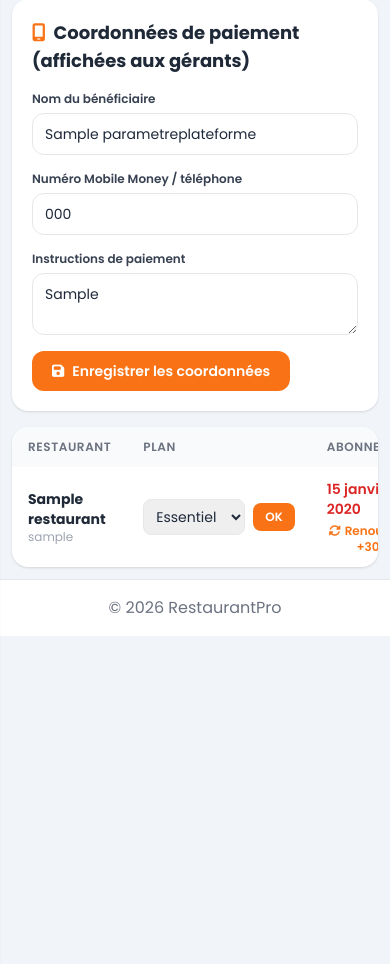
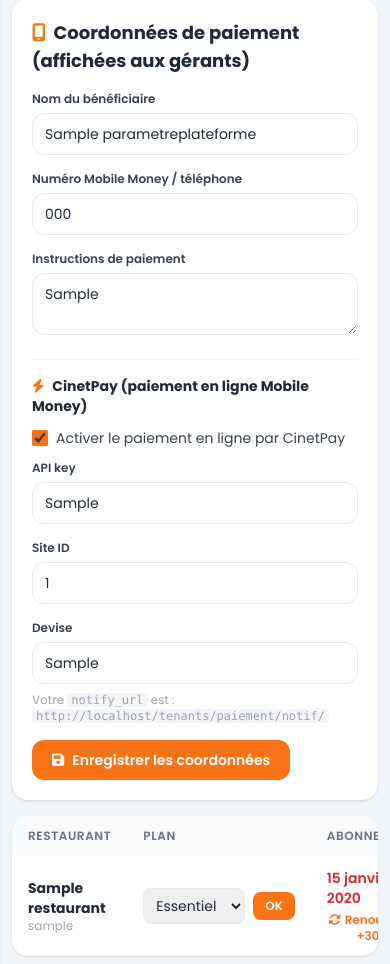
Before and after one commit to issa1299/gestion-restaurant-django, a Django app: page /tenants/plateforme/ in a window 390 px wide. Shown: the part 258-1222 px from the top of the page. Run offline with Django 5.2, Linux system fonts and the light colour scheme; a user stored in the database is signed in; data comes from the database, SQL or seed files in the repository; tables that the repository leaves empty hold one stand-in row (values such as "Sample post"); grey boxes marked "Sample" are stand-in pictures; some libraries are stand-ins or nearby versions.

Commit message:
Paiement en ligne CinetPay (Mobile Money FCFA) pour l'abonnement SaaS
- ParametrePlateforme : champs cinetpay_active/apikey/site_id/devise
- Nouveau modèle Paiement (journal des transactions) + admin
- Service CinetPay v2 : initiation /v2/payment + vérification /v2/payment/check
- Vue lancer_paiement (redirection vers la caisse CinetPay)
- Webhook notify_url (csrf_exempt) : vérifie puis prolonge l'abonnement +30j
  sans double activation
- Vue retour_paiement : confirme l'activation au gérant
- Bouton Payer par Mobile Money dans mon_abonnement.html
- Config CinetPay dans la page de gestion plateforme
- Tests tenants : 18 tests OK

```diff
--- a/apps/tenants/urls.py
+++ b/apps/tenants/urls.py
@@ -8,4 +8,7 @@ urlpatterns = [
     path("inscription/", views.inscription, name="inscription"),
     path("plateforme/", views.plateforme_gestion, name="plateforme"),
     path("mon-abonnement/", views.mon_abonnement, name="mon_abonnement"),
+    path("paiement/lancer/", views.lancer_paiement, name="lancer_paiement"),
+    path("paiement/notif/", views.notif_paiement, name="notif_paiement"),
+    path("paiement/retour/", views.retour_paiement, name="retour_paiement"),
 ]
--- a/apps/tenants/views.py
+++ b/apps/tenants/views.py
@@ -1,16 +1,20 @@
-from django.shortcuts import render, redirect
-from django.contrib import messages
-from django.contrib.auth.decorators import user_passes_test, login_required
-from django.conf import settings
-from django.utils.text import slugify
-from django.db import transaction
-from django.utils import timezone
+import uuid
 from datetime import timedelta
 
-from .models import Restaurant
+from django.contrib import messages
+from django.contrib.auth.decorators import login_required, user_passes_test
+from django.conf import settings
+from django.db import transaction
+from django.http import HttpResponse, JsonResponse
+from django.shortcuts import redirect, render
+from django.utils import timezone
+from django.utils.text import slugify
+from django.views.decorators.csrf import csrf_exempt
+
+from . import cinetpay
+from .models import Paiement, ParametrePlateforme, Plan, Restaurant
 from apps.accounts.models import CustomUser
 from apps.parametres.models import ParametreRestaurant
-from .models import Plan, ParametrePlateforme
 
 LABELS_MODULES = {
     "menu": "Menu en ligne illimité",
@@ -68,6 +72,10 @@ def plateforme_gestion(request):
             pp.nom_beneficiaire = request.POST.get("nom_beneficiaire", "")
             pp.telephone_paiement = request.POST.get("telephone_paiement", "")
             pp.instruction_paiement = request.POST.get("instruction_paiement", "")
+            pp.cinetpay_active = request.POST.get("cinetpay_active") == "on"
+            pp.cinetpay_apikey = request.POST.get("cinetpay_apikey", "")
+            pp.cinetpay_site_id = request.POST.get("cinetpay_site_id", "")
+            pp.cinetpay_devise = request.POST.get("cinetpay_devise", "XOF")
             pp.save()
             messages.success(request, "Coordonnées de paiement mises à jour.")
             return redirect("tenants:plateforme")
@@ -166,6 +174,213 @@ def mon_abonnement(request):
     )
 
 
+def _prolonger_abonnement(restaurant, jours=30):
+    """Prolonge l'abonnement d'un restaurant de `jours` jours (sans double comptage)."""
+    base = timezone.localdate()
+    if restaurant.abonnement_expire_le and restaurant.abonnement_expire_le > base:
+        base = restaurant.abonnement_expire_le
+    restaurant.abonnement_expire_le = base + timedelta(days=jours)
+    restaurant.actif = True
+    restaurant.save(update_fields=["abonnement_expire_le", "actif"])
+
+
+@login_required
+def lancer_paiement(request):
+    """Initie un paiement CinetPay pour l'abonnement du restaurant connecté."""
+    if request.user.is_superuser:
+        return redirect("tenants:plateforme")
+
+    restaurant = request.user.restaurant
+    parametres = ParametrePlateforme.load()
+
+    if not parametres.cinetpay_active:
+        messages.error(request, "Le paiement en ligne n'est pas encore disponible.")
+        return redirect("tenants:mon_abonnement")
+
+    plan = restaurant.plan
+    if plan is None or not plan.prix_mensuel:
+        messages.error(request, "Aucun montant d'abonnement configuré pour votre plan.")
+        return redirect("tenants:mon_abonnement")
+
+    montant = plan.prix_mensuel
+    transaction_id = f"ABO-{restaurant.pk}-{uuid.uuid4().hex[:10].upper()}"
+
+    # Récupération du gérant (nom du client)
+    admin_user = restaurant.utilisateurs.filter(role="ADMIN").first()
+    nom = admin_user.first_name if admin_user else ""
+    prenom = admin_user.last_name if admin_user else ""
+
+    description = f"Abonnement RestaurantPro - {plan.nom} (1 mois)"
+    # URLs absolues : notify = webhook, return = page d'accueil
+    base_url = request.build_absolute_uri("/").rstrip("/")
+    notify_url = f"{base_url}/tenants/paiement/notif/"
+    return_url = f"{base_url}/tenants/paiement/retour/"
+
+    paiement = Paiement.objects.create(
+        restaurant=restaurant,
+        transaction_id=transaction_id,
+        montant=montant,
+        devise=parametres.cinetpay_devise or "XOF",
+        statut="EN_ATTENTE",
+        description=description,
+    )
+
+    try:
+        reponse = cinetpay.initialiser_paiement(
+            apikey=parametres.cinetpay_apikey,
+            site_id=parametres.cinetpay_site_id,
+            transaction_id=transaction_id,
+            montant=montant,
+            devise=parametres.cinetpay_devise or "XOF",
+            description=description,
+            notify_url=notify_url,
+            return_url=return_url,
+            customer_name=prenom,
+            customer_surname=nom,
+            channels="MOBILE_MONEY",
+        )
+    except cinetpay.CinetPayError as e:
+        paiement.statut = "ECHEC"
+        paiement.donnees = {"erreur": str(e)}
+        paiement.save(update_fields=["statut", "donnees"])
+        messages.error(request, f"Échec de l'initiation du paiement : {e}")
+        return redirect("tenants:mon_abonnement")
+
+    data = reponse.get("data", {})
+    paiement.cinetpay_transaction_id = data.get("payment_id", "")
+    paiement.donnees = reponse
+    paiement.save(update_fields=["cinetpay_transaction_id", "donnees"])
+
+    payment_url = data.get("payment_url")
+    if not payment_url:
+        paiement.statut = "ECHEC"
+        paiement.save(update_fields=["statut"])
+        messages.error(request, "CinetPay n'a pas renvoyé d'URL de paiement.")
+        return redirect("tenants:mon_abonnement")
+
+    # Enregistre l'ID dans la session pour le retour
+    request.session["paiement_en_cours"] = transaction_id
+    return redirect(payment_url)
+
+
+@csrf_exempt
+def notif_paiement(request):
+    """Webhook CinetPay (notify_url). Reçoit le statut du paiement, le vérifie
+    via l'API /v2/payment/check puis prolonge l'abonnement si réussi.
+
+    Doit répondre HTTP 200 (GET et POST). CinetPay n'envoie pas le statut
+    directement : il faut l'interroger via l'API de vérification.
+    """
+    transaction_id = request.POST.get("cpm_trans_id") or ""
+    site_id = request.POST.get("cpm_site_id") or ""
+
+    if request.method != "POST":
+        return HttpResponse("OK", status=200)
+
+    if not transaction_id:
+        return HttpResponse("OK", status=200)
+
+    parametres = ParametrePlateforme.load()
+    paiement = Paiement.objects.filter(transaction_id=transaction_id).first()
+
+    if paiement is None:
+        # Transaction inconnue : on répond quand même 200 pour CinetPay
+        return HttpResponse("OK", status=200)
+
+    if paiement.statut == "SUCCES":
+        # Déjà traité (les notifications peuvent arriver plusieurs fois)
+        return HttpResponse("OK", status=200)
+
+    try:
+        reponse = cinetpay.verifier_paiement(
+            apikey=parametres.cinetpay_apikey,
+            site_id=parametres.cinetpay_site_id,
+            transaction_id=transaction_id,
+        )
+    except cinetpay.CinetPayError:
+        return HttpResponse("OK", status=200)
+
+    code = str(reponse.get("code"))
+    data = reponse.get("data", {}) or {}
+    statut_cinetpay = (data.get("status") or "").lower()
+
+    if paiement.restaurant_id:
+        paiement.cinetpay_transaction_id = data.get("payment_id", "")
+        paiement.telephone = data.get("phone_number", "") or data.get("cel_phone_num", "")
+
+    if statut_cinetpay == "accepted" or code == "0":
+        with transaction.atomic():
+            # Recharge le paiement verrouillé pour éviter la double activation
+            paiement = Paiement.objects.select_for_update().get(pk=paiement.pk)
+            if paiement.statut != "SUCCES":
+                paiement.statut = "SUCCES"
+                paiement.donnees = reponse
+                paiement.save(update_fields=["statut", "donnees"])
+                if paiement.restaurant_id:
+                    _prolonger_abonnement(paiement.restaurant)
+    elif statut_cinetpay in ("refused", "cancelled", "failed"):
+        paiement.statut = "REFUSE"
+        paiement.donnees = reponse
+        paiement.save(update_fields=["statut", "donnees"])
+    else:
+        paiement.statut = "EN_ATTENTE"
+        paiement.donnees = reponse
+        paiement.save(update_fields=["statut", "donnees"])
+
+    return HttpResponse("OK", status=200)
+
+
+def retour_paiement(request):
+    """URL de retour CinetPay (return_url). Vérifie le paiement en cours et
+    affiche le résultat au gérant."""
+    transaction_id = request.POST.get("transaction_id") or request.GET.get(
+        "transaction_id"
+    )
+    if not transaction_id:
+        transaction_id = request.session.pop("paiement_en_cours", None)
+
+    paiement = Paiement.objects.filter(transaction_id=transaction_id).first()
+    if paiement is None:
+        messages.info(request, "Aucun paiement trouvé.")
+        return redirect("tenants:mon_abonnement")
+
+    parametres = ParametrePlateforme.load()
+    try:
+        reponse = cinetpay.verifier_paiement(
+            apikey=parametres.cinetpay_apikey,
+            site_id=parametres.cinetpay_site_id,
+            transaction_id=paiement.transaction_id,
+        )
+    except cinetpay.CinetPayError as e:
+        messages.error(request, f"Erreur de vérification du paiement : {e}")
+        return redirect("tenants:mon_abonnement")
+
+    code = str(reponse.get("code"))
+    data = reponse.get("data", {}) or {}
+    statut = (data.get("status") or "").lower()
+
+    if statut == "accepted" or code == "0":
+        if paiement.statut != "SUCCES":
+            paiement.statut = "SUCCES"
+            paiement.donnees = reponse
+            paiement.save(update_fields=["statut", "donnees"])
+            if paiement.restaurant_id:
+                _prolonger_abonnement(paiement.restaurant)
+        messages.success(
+            request,
+            "Paiement confirmé ! Votre abonnement a été prolongé d'un mois.",
+        )
+    else:
+        messages.warning(
+            request,
+            "Votre paiement n'a pas encore été confirmé. "
+            "Réessayez ou contactez la plateforme.",
+        )
+
+    request.session.pop("paiement_en_cours", None)
+    return redirect("tenants:mon_abonnement")
+
+
 def inscription(request):
     """Inscription SaaS : crée un restaurant (en attente d'activation), le compte
     admin du restaurant et ses paramètres par défaut.
--- a/templates/tenants/plateforme.html
+++ b/templates/tenants/plateforme.html
@@ -46,6 +46,39 @@
                 <textarea name="instruction_paiement" rows="2"
                           class="w-full px-3 py-2.5 border border-gray-200 rounded-xl text-sm focus:outline-none focus:ring-2 focus:ring-orange-500">{{ parametres.instruction_paiement }}</textarea>
             </div>
+
+            <div class="sm:col-span-2 border-t border-gray-100 pt-4 mt-2">
+                <h3 class="text-sm font-bold text-gray-800 mb-3">
+                    <i class="fas fa-bolt text-orange-500 mr-2"></i>CinetPay (paiement en ligne Mobile Money)
+                </h3>
+                <label class="flex items-center gap-2 mb-3 text-sm text-gray-700 cursor-pointer">
+                    <input type="checkbox" name="cinetpay_active" {% if parametres.cinetpay_active %}checked{% endif %}
+                           class="w-4 h-4 accent-orange-500">
+                    Activer le paiement en ligne par CinetPay
+                </label>
+                <div class="grid grid-cols-1 sm:grid-cols-2 gap-4">
+                    <div>
+                        <label class="block text-xs font-semibold text-gray-700 mb-1.5">API key</label>
+                        <input type="text" name="cinetpay_apikey" value="{{ parametres.cinetpay_apikey }}"
+                               class="w-full px-3 py-2.5 border border-gray-200 rounded-xl text-sm focus:outline-none focus:ring-2 focus:ring-orange-500">
+                    </div>
+                    <div>
+                        <label class="block text-xs font-semibold text-gray-700 mb-1.5">Site ID</label>
+                        <input type="text" name="cinetpay_site_id" value="{{ parametres.cinetpay_site_id }}"
+                               class="w-full px-3 py-2.5 border border-gray-200 rounded-xl text-sm focus:outline-none focus:ring-2 focus:ring-orange-500">
+                    </div>
+                    <div>
+                        <label class="block text-xs font-semibold text-gray-700 mb-1.5">Devise</label>
+                        <input type="text" name="cinetpay_devise" value="{{ parametres.cinetpay_devise|default:"XOF" }}"
+                               class="w-full px-3 py-2.5 border border-gray-200 rounded-xl text-sm focus:outline-none focus:ring-2 focus:ring-orange-500">
+                    </div>
+                </div>
+                <p class="text-xs text-gray-400 mt-2">
+                    Votre <code class="bg-gray-100 px-1 rounded">notify_url</code> est :
+                    <code class="bg-gray-100 px-1 rounded">{{ request.scheme }}://{{ request.get_host }}/tenants/paiement/notif/</code>
+                </p>
+            </div>
+
             <div class="sm:col-span-2">
                 <button type="submit"
                         class="bg-orange-500 hover:bg-orange-600 text-white px-5 py-2.5 rounded-xl text-sm font-semibold transition">
```
Also changed, not shown: apps/tenants/admin.py (+16 -1 lines), apps/tenants/cinetpay.py (added, +100 -0 lines), apps/tenants/models.py (+66 -0 lines), apps/tenants/tests.py (+108 -1 lines), templates/tenants/mon_abonnement.html (+18 -0 lines), apps/tenants/migrations/0005_parametreplateforme_cinetpay_active_and_more.py (added).
